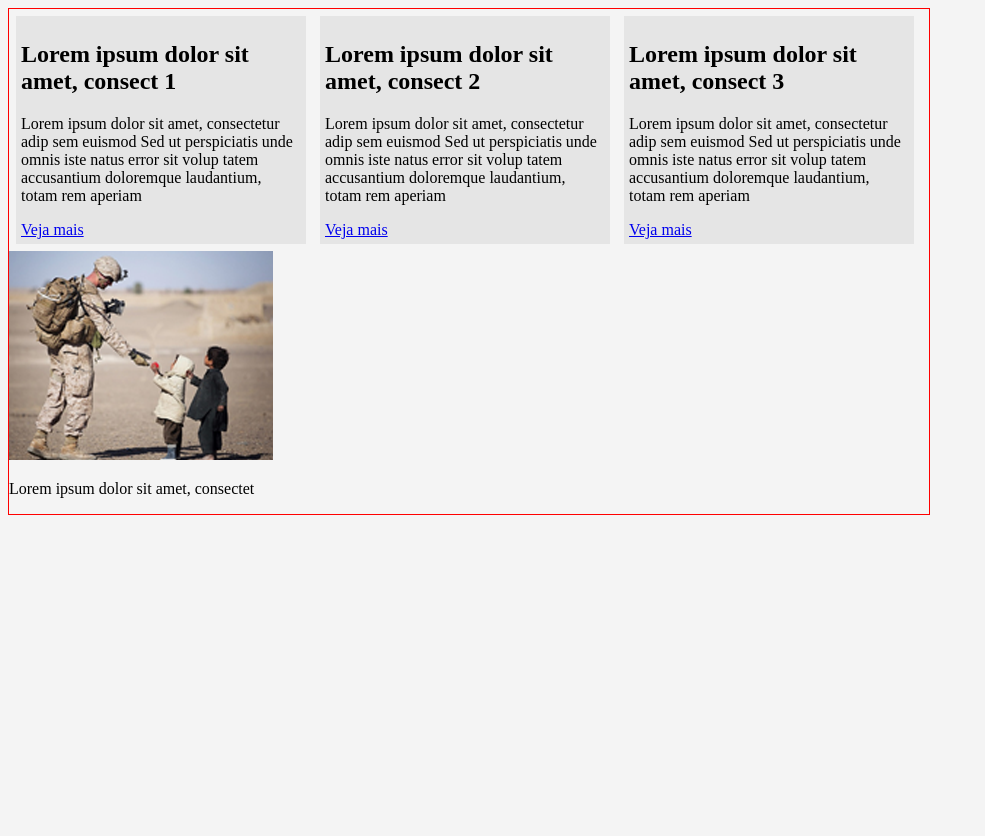
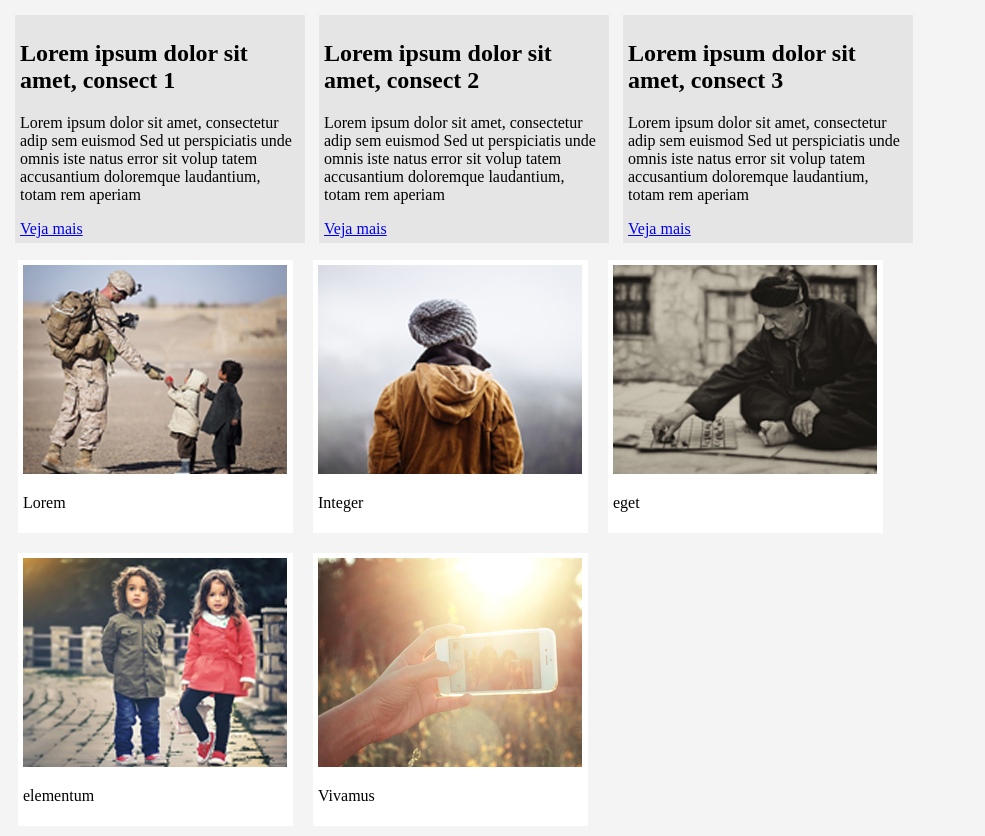
Before and after one commit to ClaraCosta/Repositorio-estudos-simples, a plain HTML site: page Projeto CSS3 Med/elementos-flutuantes-pratica/flutuantes-1.html in a window 1280 px wide. Shown: the whole page, without its empty margins (0-985 px from the left). Before the commit the page ends 800 px from the top, so only its background shows below. Drawn offline with Linux system fonts and the light colour scheme.

Commit message:
Alterações

```diff
--- a/Projeto CSS3 Med/elementos-flutuantes-pratica/flutuantes-1.html
+++ b/Projeto CSS3 Med/elementos-flutuantes-pratica/flutuantes-1.html
@@ -14,7 +14,6 @@
         }
         #principal {
             width: 920px;
-            border: 1px solid red;
         }
         .noticia{
             background: #e5e5e5;
@@ -28,10 +27,12 @@
             clear: both;
         }
 
-        .imahem-galeria{
+        .imagem-galeria{
             background: white;
-            width: 280px;
+            width: 265px;
             padding: 5px;
+            float: left;
+            margin: 10px;
         }
     </style>
 </head>
@@ -78,7 +79,27 @@
         <div>
             <div class="imagem-galeria">
                 <img src="imagens/imagem1.png">
-                <p>Lorem ipsum dolor sit amet, consectet</p>
+                <p>Lorem</p>
+            </div>
+
+            <div class="imagem-galeria">
+                <img src="imagens/imagem2.png">
+                <p>Integer</p>
+            </div>
+
+            <div class="imagem-galeria">
+                <img src="imagens/imagem3.png">
+                <p>eget</p>
+            </div>
+
+            <div class="imagem-galeria">
+                <img src="imagens/imagem4.png">
+                <p>elementum</p>
+            </div>
+
+            <div class="imagem-galeria">
+                <img src="imagens/imagem5.png">
+                <p>Vivamus</p>
             </div>
         </div>
 
```
